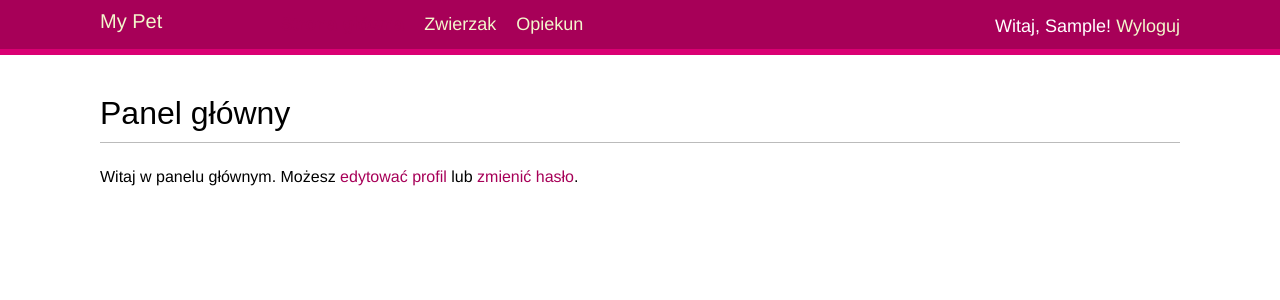
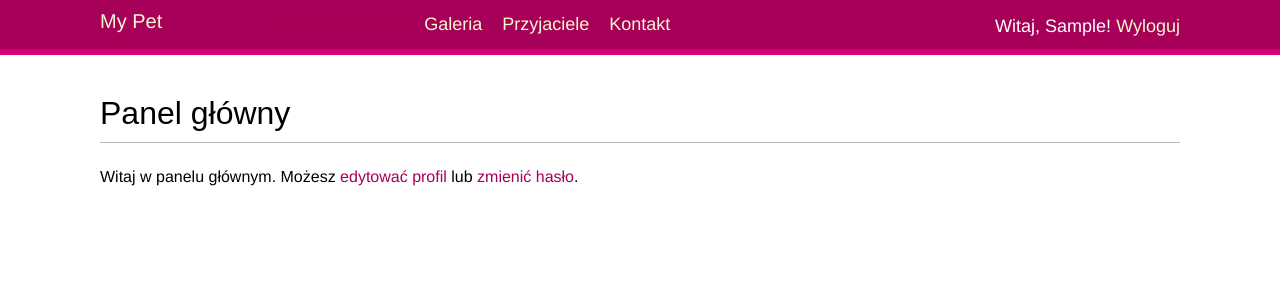
Before and after one commit to dorotan/social, a Django app: page /account/ in a window 1280 px wide. Shown: the top 300 px of the page. Run offline with Django 3.2, Linux system fonts and the light colour scheme; the visitor is signed in with stand-in values (Sample User, id 1).

Commit message:
Template changes

```diff
--- a/bookmarks/account/templates/base.html
+++ b/bookmarks/account/templates/base.html
@@ -13,10 +13,13 @@
 						<a href='{% url "dashboard" %}'>Strona główna</a>
 					</li>
 					<li {% if section == 'images' %}class='selected'{% endif %}>
-						<a href='#'>Zwierzak</a>
+						<a href='#'>Galeria</a>
 					</li>
 					<li {% if section == 'people' %}class='selected'{% endif %}>
-						<a href='#'>Opiekun</a>
+						<a href='#'>Przyjaciele</a>
+					</li>
+					<li {% if section == 'contact' %}class='selected'{% endif %}>
+						<a href='#'>Kontakt</a>
 					</li>
 			</ul>
 		{% endif %}
```
